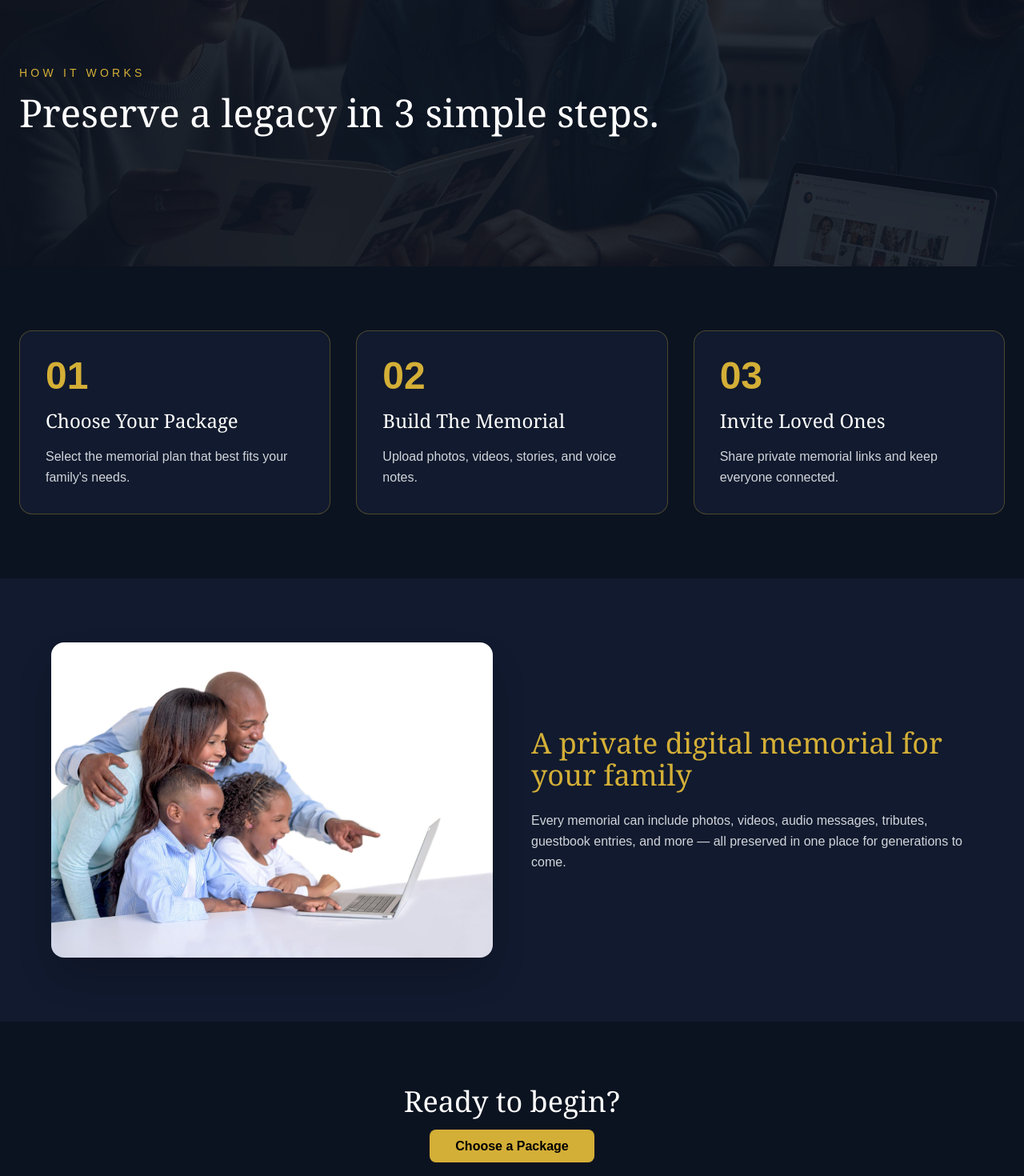
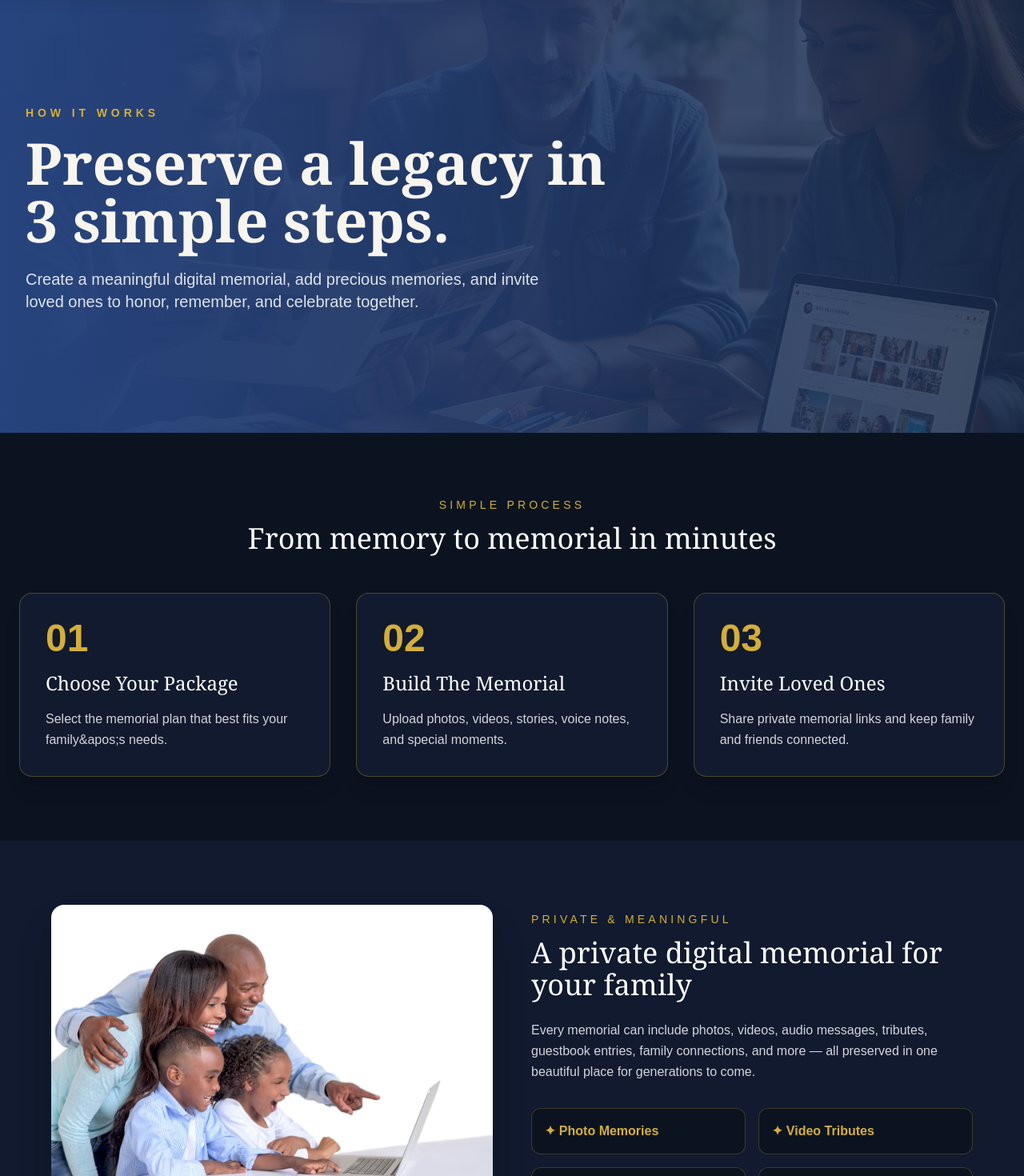
Before and after one commit to trinibuzz/scanmylegacy-app, a Next.js app: page /how-it-works in a window 1280 px wide. Shown: the part 160-1630 px from the top of the page at 80% size. Built offline with nearby package versions, Linux system fonts and the light colour scheme.

Commit message:
Update how it works page hero and fix structure

```diff
--- a/app/how-it-works/page.tsx
+++ b/app/how-it-works/page.tsx
@@ -1,66 +1,79 @@
 import SiteHeader from "../components/SiteHeader";
-<main className="min-h-screen bg-[#0b1320] text-white"></main>
+
 export default function HowItWorksPage() {
   return (
     <main className="min-h-screen bg-[#0b1320] text-white">
+      <SiteHeader />
+
       {/* HERO */}
-      <section className="relative h-[420px] overflow-hidden">
+      <section className="relative min-h-[70vh] overflow-hidden bg-[#26447F]">
         <img
           src="/images/how-hero.jpg"
           alt="How ScanMyLegacy Works"
-          className="absolute inset-0 h-full w-full object-cover opacity-40"
+          className="absolute inset-0 h-full w-full object-cover opacity-35"
         />
 
-        <div className="absolute inset-0 bg-[#0b1320]/70" />
+        <div className="absolute inset-0 bg-gradient-to-r from-[#26447F]/95 via-[#26447F]/82 to-[#0b1320]/45" />
 
-        <div className="relative mx-auto flex h-full max-w-7xl items-center px-6">
-          <div>
-            <p className="mb-4 text-sm uppercase tracking-[0.3em] text-[#d4af37]">
+        <div className="relative z-10 mx-auto flex min-h-[70vh] max-w-7xl items-center px-6 py-20 sm:px-8">
+          <div className="max-w-3xl">
+            <p className="mb-4 text-sm font-semibold uppercase tracking-[0.35em] text-[#d4af37]">
               How It Works
             </p>
 
-            <h1 className="font-serif text-5xl">
+            <h1 className="font-serif text-4xl font-bold leading-tight text-[#f8f5ee] sm:text-5xl md:text-7xl">
               Preserve a legacy in 3 simple steps.
             </h1>
+
+            <p className="mt-6 max-w-2xl text-base leading-relaxed text-white/85 sm:text-lg md:text-xl">
+              Create a meaningful digital memorial, add precious memories, and
+              invite loved ones to honor, remember, and celebrate together.
+            </p>
           </div>
         </div>
       </section>
 
       {/* STEPS */}
       <section className="mx-auto max-w-7xl px-6 py-20">
+        <div className="mb-12 text-center">
+          <p className="mb-3 text-sm uppercase tracking-[0.3em] text-[#d4af37]">
+            Simple Process
+          </p>
+
+          <h2 className="font-serif text-3xl sm:text-4xl">
+            From memory to memorial in minutes
+          </h2>
+        </div>
+
         <div className="grid gap-8 md:grid-cols-3">
           {[
             {
               step: "01",
               title: "Choose Your Package",
-              text: "Select the memorial plan that best fits your family's needs.",
+              text: "Select the memorial plan that best fits your family&apos;s needs.",
             },
             {
               step: "02",
               title: "Build The Memorial",
-              text: "Upload photos, videos, stories, and voice notes.",
+              text: "Upload photos, videos, stories, voice notes, and special moments.",
             },
             {
               step: "03",
               title: "Invite Loved Ones",
-              text: "Share private memorial links and keep everyone connected.",
+              text: "Share private memorial links and keep family and friends connected.",
             },
           ].map((item) => (
             <div
               key={item.step}
-              className="rounded-2xl border border-[#d4af37]/30 bg-[#111a2e] p-8"
+              className="rounded-2xl border border-[#d4af37]/30 bg-[#111a2e] p-8 shadow-xl transition hover:-translate-y-1 hover:border-[#d4af37]"
             >
               <p className="mb-4 text-5xl font-bold text-[#d4af37]">
                 {item.step}
               </p>
 
-              <h2 className="mb-4 font-serif text-2xl">
-                {item.title}
-              </h2>
+              <h2 className="mb-4 font-serif text-2xl">{item.title}</h2>
 
-              <p className="text-gray-300 leading-relaxed">
-                {item.text}
-              </p>
+              <p className="leading-relaxed text-gray-300">{item.text}</p>
             </div>
           ))}
         </div>
@@ -68,36 +81,61 @@ export default function HowItWorksPage() {
 
       {/* EXTRA DETAILS */}
       <section className="bg-[#111a2e] px-6 py-20">
-        <div className="mx-auto max-w-6xl grid gap-12 md:grid-cols-2">
+        <div className="mx-auto grid max-w-6xl gap-12 md:grid-cols-2 md:items-center">
           <img
             src="/images/create-hero.jpg"
             alt="Create Memorial"
-            className="rounded-2xl object-cover shadow-2xl"
+            className="h-full min-h-[320px] w-full rounded-2xl object-cover shadow-2xl"
           />
 
           <div className="flex flex-col justify-center">
-            <h2 className="mb-6 font-serif text-4xl text-[#d4af37]">
+            <p className="mb-3 text-sm uppercase tracking-[0.3em] text-[#d4af37]">
+              Private & Meaningful
+            </p>
+
+            <h2 className="mb-6 font-serif text-3xl sm:text-4xl">
               A private digital memorial for your family
             </h2>
 
             <p className="leading-relaxed text-gray-300">
               Every memorial can include photos, videos, audio messages,
-              tributes, guestbook entries, and more — all preserved in one
-              place for generations to come.
+              tributes, guestbook entries, family connections, and more — all
+              preserved in one beautiful place for generations to come.
             </p>
+
+            <div className="mt-8 grid grid-cols-1 gap-4 sm:grid-cols-2">
+              {[
+                "Photo Memories",
+                "Video Tributes",
+                "Voice Notes",
+                "Guestbook Messages",
+              ].map((item) => (
+                <div
+                  key={item}
+                  className="rounded-xl border border-[#d4af37]/25 bg-[#0b1320] p-4"
+                >
+                  <p className="font-semibold text-[#d4af37]">✦ {item}</p>
+                </div>
+              ))}
+            </div>
           </div>
         </div>
       </section>
 
       {/* CTA */}
       <section className="px-6 py-20 text-center">
-        <h2 className="mb-6 font-serif text-4xl">
+        <h2 className="mb-4 font-serif text-3xl sm:text-4xl">
           Ready to begin?
         </h2>
 
+        <p className="mx-auto mb-8 max-w-2xl text-gray-400">
+          Choose a package and start creating a lasting tribute your family can
+          visit, share, and add to over time.
+        </p>
+
         <a
           href="/packages"
-          className="rounded-lg bg-[#d4af37] px-8 py-3 font-semibold text-black"
+          className="rounded-full bg-[#d4af37] px-8 py-4 font-semibold text-[#0b1320] shadow-xl transition hover:scale-105 hover:bg-[#f0c94a]"
         >
           Choose a Package
         </a>
```
